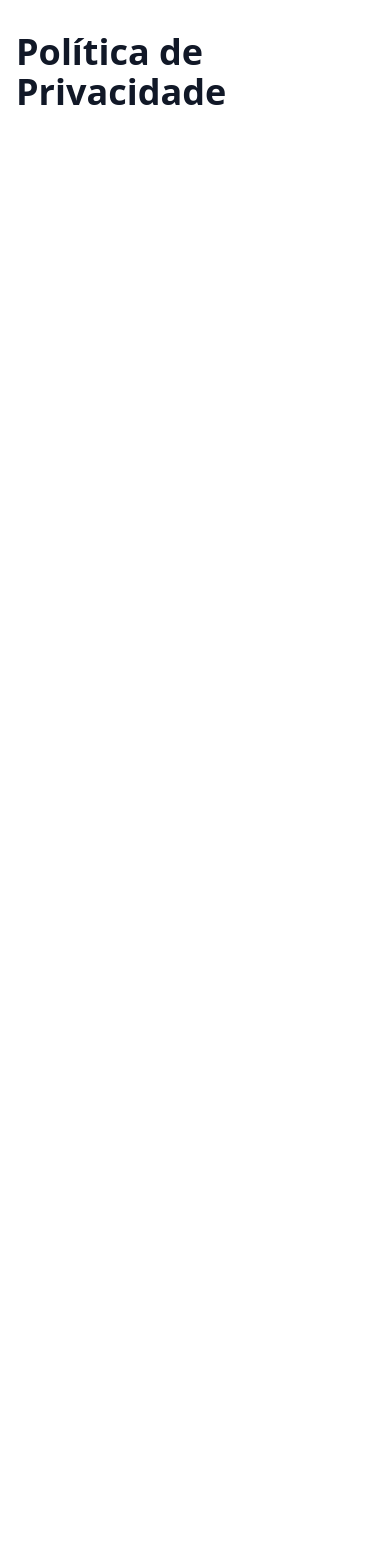
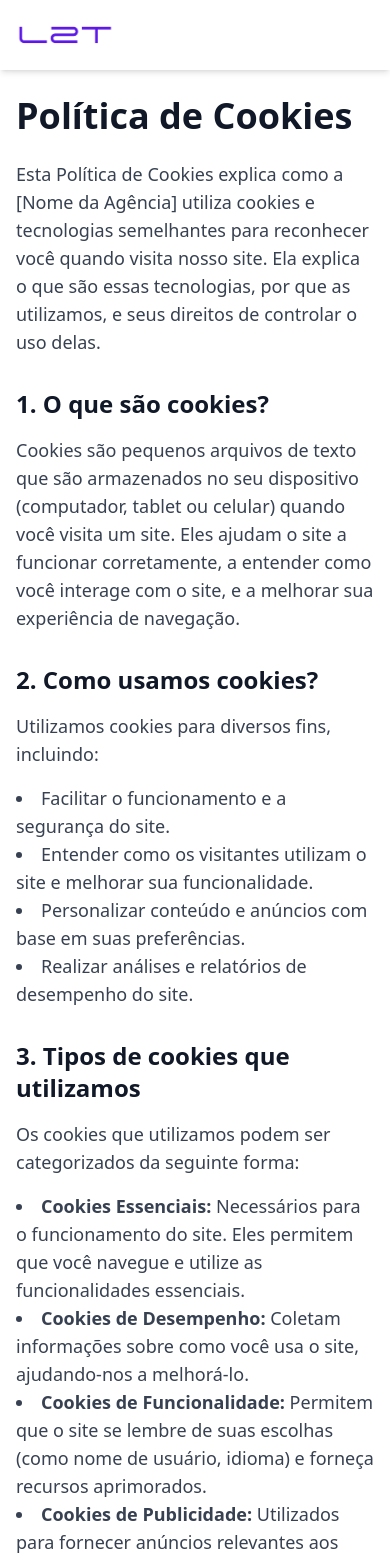
Before and after one commit to lazodev/lztagency, a React (Create React App) app: page /cookies-policy in a window 390 px wide. Shown: the top 1561 px of the page. Before the commit the page ends 844 px from the top, so only its background shows below. Built offline with nearby package versions, Linux system fonts and the light colour scheme.

Commit message:
Commit Termos, Componentes, conteúdos e erros

```diff
--- a/src/components/Header.tsx
+++ b/src/components/Header.tsx
@@ -89,7 +89,7 @@ const Header: React.FC = () => {
       {isMobileMenuOpen && (
         <div className="md:hidden bg-gray-900 text-white">
           <nav className="flex flex-col space-y-2 p-4">
-            <a href="#portfolio" className="hover:text-gray-300">
+            <a href="/portfolio" className="hover:text-gray-300">
               Portfolio
             </a>
             <a href="/about" className="hover:text-gray-300">
--- a/src/components/TrafficManagemet.tsx
+++ b/src/components/TrafficManagemet.tsx
@@ -8,20 +8,20 @@ const TrafficManagement: React.FC = () => {
     autoplay: true,
     animationData: animationData,
     rendererSettings: {
-      preserveAspectRatio: 'xMidYMid slice'
-    }
+      preserveAspectRatio: 'xMidYMid slice',
+    },
   };
 
   return (
-    <section className="bg-gray-100 py-16 px-4 md:px-8">
+    <section className="bg-white py-16 px-4 md:px-8">
       <div className="container mx-auto flex flex-col md:flex-row items-center">
         {/* Lado Esquerdo - Animação Lottie */}
-        <div className="md:w-1/2">
+        <div className="md:w-1/2 flex justify-center md:justify-start">
           <Lottie options={defaultOptions} height={300} width={300} />
         </div>
 
         {/* Lado Direito - Título e Subtítulo */}
-        <div className="md:w-1/2 mt-10 md:mt-0">
+        <div className="md:w-1/2 mt-10 md:mt-0 text-center md:text-left">
           <h2 className="text-3xl md:text-4xl font-bold text-gray-800 leading-tight">
             Gestão de Tráfego Eficaz para Aumentar Suas Conversões
           </h2>
--- a/src/pages/CookiePolicy.tsx
+++ b/src/pages/CookiePolicy.tsx
@@ -1,10 +1,65 @@
 import React from 'react';
+import Header from '../components/Header';
+import Footer from '../components/Footer';
 
 const CookiePolicy: React.FC = () => {
   return (
-    <div className="container mx-auto px-4 py-8">
-      <h1 className="text-4xl font-bold text-gray-900 mb-6">Política de Privacidade</h1>
-      {/* Conteúdo da Política de Privacidade */}
+    <div>
+      <Header />
+    <div className="container mx-auto px-4 py-8 mt-16">
+      <h1 className="text-4xl font-bold text-gray-900 mb-6">Política de Cookies</h1>
+
+      <p className="text-lg text-gray-700 mb-4">
+        Esta Política de Cookies explica como a [Nome da Agência] utiliza cookies e tecnologias semelhantes para reconhecer você quando visita nosso site. Ela explica o que são essas tecnologias, por que as utilizamos, e seus direitos de controlar o uso delas.
+      </p>
+
+      <h2 className="text-2xl font-semibold text-gray-900 mt-8 mb-4">1. O que são cookies?</h2>
+      <p className="text-lg text-gray-700 mb-4">
+        Cookies são pequenos arquivos de texto que são armazenados no seu dispositivo (computador, tablet ou celular) quando você visita um site. Eles ajudam o site a funcionar corretamente, a entender como você interage com o site, e a melhorar sua experiência de navegação.
+      </p>
+
+      <h2 className="text-2xl font-semibold text-gray-900 mt-8 mb-4">2. Como usamos cookies?</h2>
+      <p className="text-lg text-gray-700 mb-4">
+        Utilizamos cookies para diversos fins, incluindo:
+      </p>
+      <ul className="list-disc list-inside text-lg text-gray-700 mb-4">
+        <li>Facilitar o funcionamento e a segurança do site.</li>
+        <li>Entender como os visitantes utilizam o site e melhorar sua funcionalidade.</li>
+        <li>Personalizar conteúdo e anúncios com base em suas preferências.</li>
+        <li>Realizar análises e relatórios de desempenho do site.</li>
+      </ul>
+
+      <h2 className="text-2xl font-semibold text-gray-900 mt-8 mb-4">3. Tipos de cookies que utilizamos</h2>
+      <p className="text-lg text-gray-700 mb-4">
+        Os cookies que utilizamos podem ser categorizados da seguinte forma:
+      </p>
+      <ul className="list-disc list-inside text-lg text-gray-700 mb-4">
+        <li><strong>Cookies Essenciais:</strong> Necessários para o funcionamento do site. Eles permitem que você navegue e utilize as funcionalidades essenciais.</li>
+        <li><strong>Cookies de Desempenho:</strong> Coletam informações sobre como você usa o site, ajudando-nos a melhorá-lo.</li>
+        <li><strong>Cookies de Funcionalidade:</strong> Permitem que o site se lembre de suas escolhas (como nome de usuário, idioma) e forneça recursos aprimorados.</li>
+        <li><strong>Cookies de Publicidade:</strong> Utilizados para fornecer anúncios relevantes aos seus interesses.</li>
+      </ul>
+
+      <h2 className="text-2xl font-semibold text-gray-900 mt-8 mb-4">4. Como você pode controlar os cookies?</h2>
+      <p className="text-lg text-gray-700 mb-4">
+        Você tem o direito de decidir se deseja aceitar ou rejeitar cookies. Você pode ajustar as configurações de cookies no seu navegador para aceitar ou recusar cookies. Note que se você optar por bloquear todos os cookies, isso pode impactar sua experiência no site.
+      </p>
+
+      <h2 className="text-2xl font-semibold text-gray-900 mt-8 mb-4">5. Alterações nesta Política de Cookies</h2>
+      <p className="text-lg text-gray-700 mb-4">
+        Podemos atualizar esta Política de Cookies periodicamente para refletir mudanças em nossas práticas ou por razões operacionais, legais ou regulatórias. Recomendamos que você revise esta política regularmente para se manter informado sobre nosso uso de cookies.
+      </p>
+
+      <h2 className="text-2xl font-semibold text-gray-900 mt-8 mb-4">6. Contato</h2>
+      <p className="text-lg text-gray-700 mb-4">
+        Se você tiver alguma dúvida sobre o uso de cookies ou sobre esta Política de Cookies, entre em contato conosco através do e-mail [seu-email@agencia.com].
+      </p>
+
+      <p className="text-lg text-gray-700 mt-8">
+        Esta política de cookies foi atualizada pela última vez em [Data].
+      </p>
+    </div>
+      <Footer />
     </div>
   );
 };
--- a/src/pages/PrivacyPolicy.tsx
+++ b/src/pages/PrivacyPolicy.tsx
@@ -1,10 +1,64 @@
 import React from 'react';
+import Header from '../components/Header';
+import Footer from '../components/Footer';
 
 const PrivacyPolicy: React.FC = () => {
   return (
-    <div className="container mx-auto px-4 py-8">
-      <h1 className="text-4xl font-bold text-gray-900 mb-6">Política de Privacidade</h1>
-      {/* Conteúdo da Política de Privacidade */}
+    <div>
+      <Header />
+      {/* Adiciona um espaçamento superior para evitar sobreposição do Header */}
+      <div className="container mx-auto px-4 py-8 mt-16">
+        <h1 className="text-4xl font-bold text-gray-900 mb-6">Política de Privacidade</h1>
+
+        <p className="text-lg text-gray-700 mb-4">
+          A Lzt Digital Agency valoriza a privacidade dos seus clientes e visitantes. Esta política de privacidade descreve como coletamos, usamos e protegemos suas informações pessoais.
+        </p>
+
+        <h2 className="text-2xl font-semibold text-gray-900 mt-8 mb-4">1. Coleta de Informações</h2>
+        <p className="text-lg text-gray-700 mb-4">
+          Coletamos informações pessoais que você nos fornece voluntariamente quando entra em contato conosco, solicita um orçamento ou utiliza nossos serviços. Essas informações podem incluir seu nome, endereço de e-mail, número de telefone e outras informações relevantes.
+        </p>
+
+        <h2 className="text-2xl font-semibold text-gray-900 mt-8 mb-4">2. Uso das Informações</h2>
+        <p className="text-lg text-gray-700 mb-4">
+          As informações coletadas são usadas para responder às suas solicitações, fornecer nossos serviços, melhorar a experiência do usuário e enviar comunicações sobre atualizações, ofertas e eventos relacionados à [Nome da Agência].
+        </p>
+
+        <h2 className="text-2xl font-semibold text-gray-900 mt-8 mb-4">3. Compartilhamento de Informações</h2>
+        <p className="text-lg text-gray-700 mb-4">
+          Não compartilhamos suas informações pessoais com terceiros, exceto quando necessário para fornecer nossos serviços ou conforme exigido por lei. Em casos onde o compartilhamento é necessário, garantimos que os terceiros também protejam suas informações.
+        </p>
+
+        <h2 className="text-2xl font-semibold text-gray-900 mt-8 mb-4">4. Segurança das Informações</h2>
+        <p className="text-lg text-gray-700 mb-4">
+          Implementamos medidas de segurança técnicas e organizacionais adequadas para proteger suas informações pessoais contra acesso não autorizado, alteração, divulgação ou destruição.
+        </p>
+
+        <h2 className="text-2xl font-semibold text-gray-900 mt-8 mb-4">5. Cookies e Tecnologias Semelhantes</h2>
+        <p className="text-lg text-gray-700 mb-4">
+          Utilizamos cookies e tecnologias semelhantes para melhorar a experiência do usuário, analisar o uso do site e personalizar o conteúdo. Você pode optar por desativar os cookies nas configurações do seu navegador, mas isso pode afetar a funcionalidade do site.
+        </p>
+
+        <h2 className="text-2xl font-semibold text-gray-900 mt-8 mb-4">6. Seus Direitos</h2>
+        <p className="text-lg text-gray-700 mb-4">
+          Você tem o direito de acessar, corrigir ou excluir suas informações pessoais que mantemos. Para exercer esses direitos, entre em contato conosco através dos canais fornecidos em nosso site.
+        </p>
+
+        <h2 className="text-2xl font-semibold text-gray-900 mt-8 mb-4">7. Alterações nesta Política</h2>
+        <p className="text-lg text-gray-700 mb-4">
+          Podemos atualizar esta política de privacidade periodicamente. Recomendamos que você reveja esta política regularmente para se manter informado sobre como estamos protegendo suas informações.
+        </p>
+
+        <h2 className="text-2xl font-semibold text-gray-900 mt-8 mb-4">8. Contato</h2>
+        <p className="text-lg text-gray-700 mb-4">
+          Se você tiver alguma dúvida sobre esta política de privacidade ou sobre como tratamos suas informações pessoais, entre em contato conosco através do e-mail [seu-email@agencia.com] ou pelo telefone [seu-telefone].
+        </p>
+
+        <p className="text-lg text-gray-700 mt-8">
+          Esta política de privacidade foi atualizada pela última vez em 14/08/2024.
+        </p>
+      </div>
+      <Footer />
     </div>
   );
 };
--- a/src/pages/TermsUse.tsx
+++ b/src/pages/TermsUse.tsx
@@ -1,8 +1,12 @@
 import React from 'react';
+import Header from '../components/Header';
+import Footer from '../components/Footer';
 
 const TermsOfUse: React.FC = () => {
   return (
-    <div className="bg-gray-100 min-h-screen">
+    <div>
+      <Header />
+    <div className="bg-gray-100 min-h-screen mt-16">
       <div className="container mx-auto px-4 py-8">
         <h1 className="text-4xl font-bold text-gray-900 mb-6">Termos de Uso</h1>
 
@@ -58,6 +62,8 @@ const TermsOfUse: React.FC = () => {
         </section>
       </div>
     </div>
+    <Footer />
+    </div>
   );
 };
 
```
